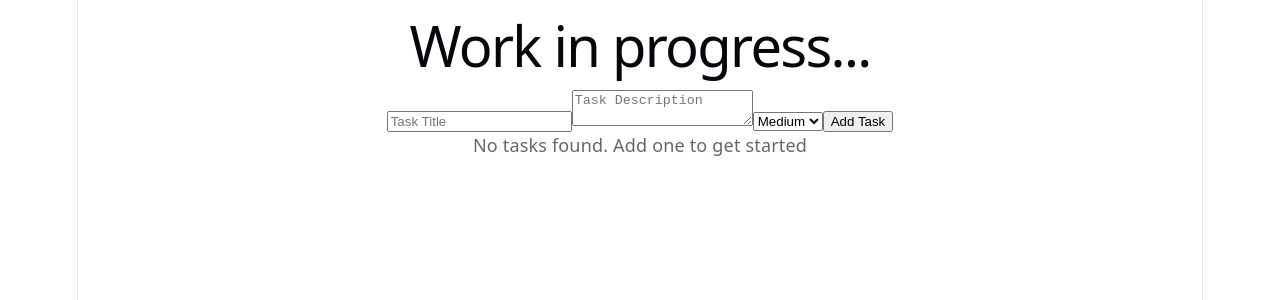
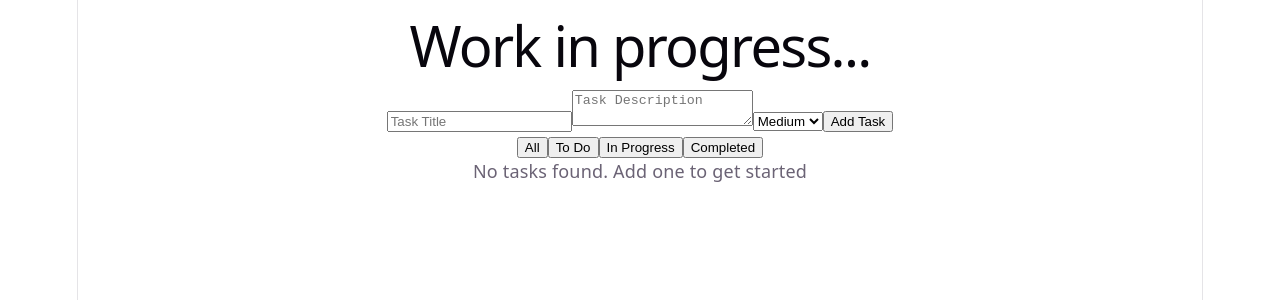
Before and after one commit to calv511/task-manager, a React (Vite) app: page / in a window 1280 px wide. Shown: the top 300 px of the page. Built offline with nearby package versions, Linux system fonts and the light colour scheme.

Commit message:
add filtering functionality to tasks in Dashboard component

```diff
--- a/src/pages/Dashboard.tsx
+++ b/src/pages/Dashboard.tsx
@@ -1,12 +1,23 @@
+import { useState } from "react";
 import { useTasks } from "../context/TaskContext";
 
 function Dashboard() {
     const { tasks, deleteTask} = useTasks();
+    const [filter, setFilter] = useState("All");
+    const filteredTasks = tasks.filter(
+        task => filter === "All" || task.status === filter
+    );
 
     return (
         <div className="task-list">
+            <div className="filter-buttons">
+                <button onClick={() => setFilter("All")}>All</button>
+                <button onClick={() => setFilter("To Do")}>To Do</button>
+                <button onClick={() => setFilter("In Progress")}>In Progress</button>
+                <button onClick={() => setFilter("Completed")}>Completed</button>
+            </div>
             {tasks.length === 0 ? <p>No tasks found. Add one to get started</p> :
-                tasks.map(task => (
+                filteredTasks.map(task => (
                     <div key={task.id} className="task-card">
                         <h3>{task.title}</h3>
                         <p>Status: {task.status}</p>
```
